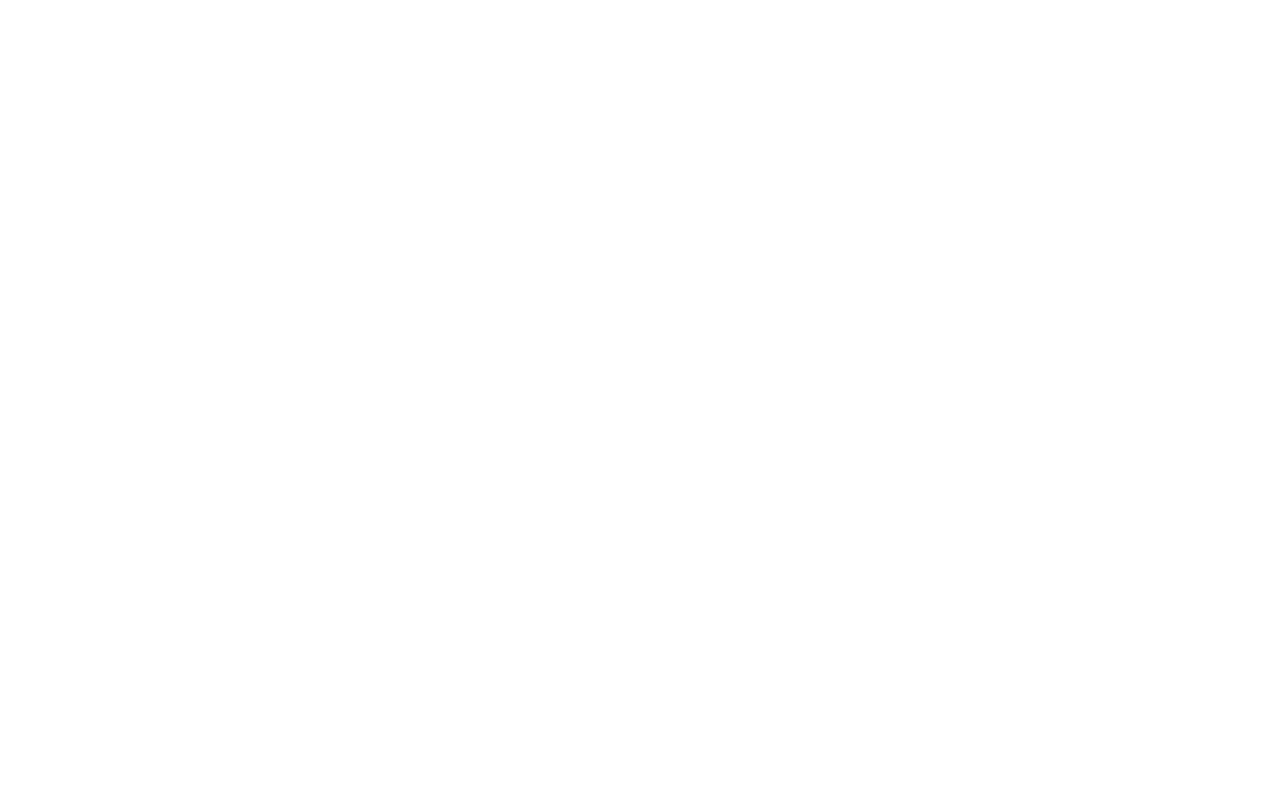
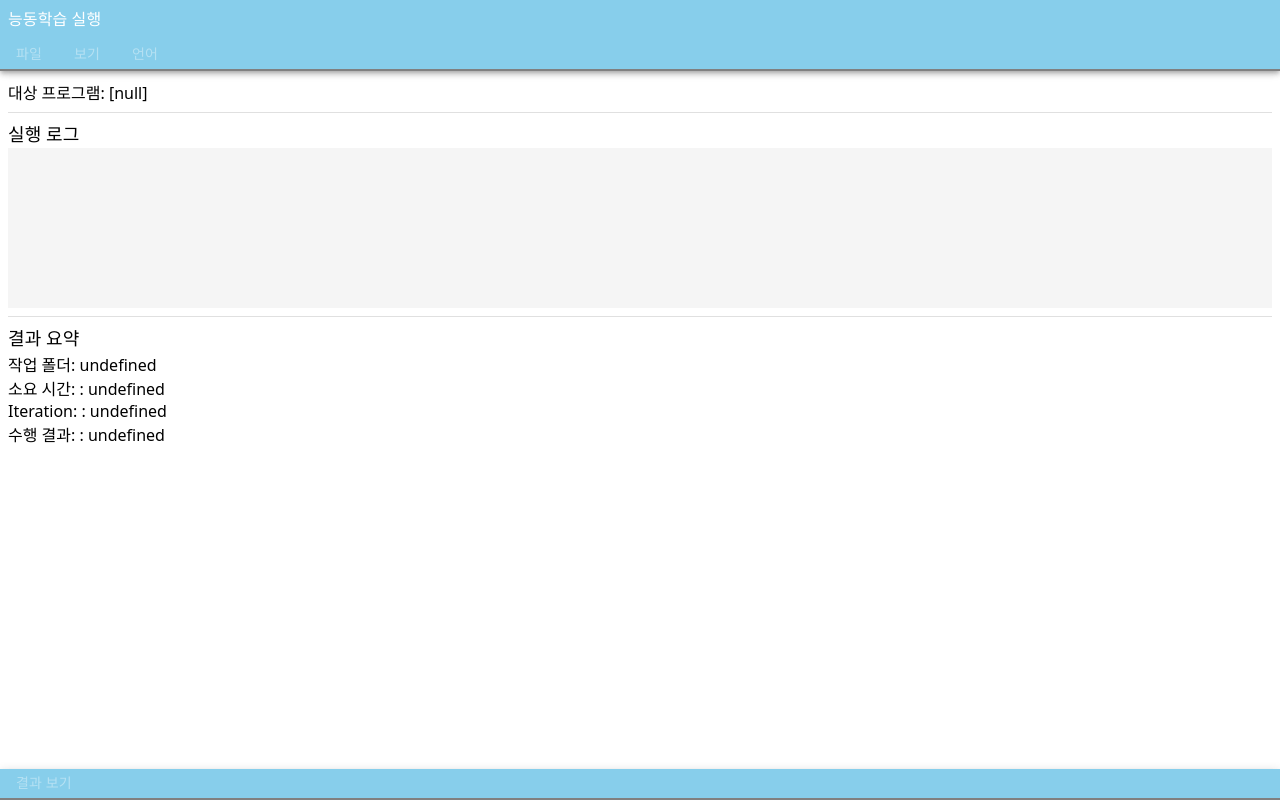
Before and after one commit to Khamax4mr/Staar-Web-Interface, a React (Create React App) app in the folder frontend/: page /run in a window 1280 px wide. Before the commit this address had no page. Built offline with nearby package versions, Linux system fonts and the light colour scheme.

Commit message:
능동 학습 실행 페이지 추가.

```diff
--- a/frontend/src/App.js
+++ b/frontend/src/App.js
@@ -3,6 +3,7 @@
 import {ProgramContextProvider} from './components/active-learn/ProgramContext';
 
 const BMSelector = lazy(() => import('./pages/BMSelector'));
+const ALRunner = lazy(() => import('./pages/ALRunner'));
 
 const App = () => (
   /* Github 페이지 배포 시 */
@@ -12,6 +13,7 @@
       <ProgramContextProvider>
         <Routes>
           <Route path='/' element={<BMSelector/>}/>
+          <Route path='/run' element={<ALRunner/>}/>
         </Routes>
       </ProgramContextProvider>
     </Suspense>
--- a/frontend/src/components/active-learn/MessageBox.js
+++ b/frontend/src/components/active-learn/MessageBox.js
@@ -1,4 +1,6 @@
 import {useProgramContext} from './ProgramContext';
+
+let null_message = '[null]';
 
 function BenchmarkDescriptionBox() {
   /* 선택한 벤치마크 설명 */
@@ -6,4 +8,38 @@
   return benchmarkDesc;
 }
 
-export {BenchmarkDescriptionBox};
+function TargetInfoBox() {
+  /* 선택한 벤치마크 경로. */
+  const {benchmarkPath} = useProgramContext();
+
+  let target_title = '대상 프로그램';
+  let path = null_message;
+  if (benchmarkPath.length > 0) path = benchmarkPath.join('/');
+  return (<LineBox title={target_title} data={path}/>);
+}
+
+function LogBox() {
+  let log_test_message = "";
+  return log_test_message;
+}
+
+function SummaryBox() {
+  let wd_title = "작업 폴더";
+  let time_title = "소요 시간: ";
+  let iter_title = "Iteration: ";
+  let result_title = "수행 결과: ";
+
+  return (
+  <div>
+    <div><LineBox title={wd_title}/></div>
+    <div><LineBox title={time_title}/></div>
+    <div><LineBox title={iter_title}/></div>
+    <div><LineBox title={result_title}/></div>
+  </div>);
+}
+
+function LineBox({title, data}) {
+  return (title + ': ' + data);
+}
+
+export {BenchmarkDescriptionBox, TargetInfoBox, LogBox, SummaryBox};
--- a/frontend/src/components/common/Menu.js
+++ b/frontend/src/components/common/Menu.js
@@ -1,3 +1,4 @@
+import {useNavigate} from 'react-router-dom';
 import {useProgramContext} from '../active-learn/ProgramContext';
 import {Bar, Button, Container, Title} from '../../layouts/Menu';
 
@@ -25,11 +26,13 @@
 function RunButton({name}) {
   /* 선택한 벤치마크 경로, 실행 가능성. */
   const {benchmarkPath, runnable} = useProgramContext();
+  const navigate = useNavigate();
 
   /* 버튼 클릭 시 동작. */
   const onClick = () => {
-    /* Todo: 실행 가능한 벤치마크를 선택하면 실행 페이지로 이동. */
+    /* 실행 가능한 벤치마크를 선택하면 실행 페이지로 이동. */
     if (runnable === true) {
+      navigate('/run');
       console.log('선택한 벤치마크:', benchmarkPath);
     }
   };
@@ -69,4 +72,14 @@
   );
 }
 
-export {HeaderSimpleMenu, FooterSelectMenu};
+function FooterRunnerMenu() {
+  return(
+    <Container sx={{top: 'auto', bottom: 0}}>
+      <Bar>
+        <ResultButton name='결과 보기'/>
+      </Bar>
+    </Container>
+  );
+}
+
+export {HeaderSimpleMenu, FooterSelectMenu, FooterRunnerMenu};
--- /dev/null
+++ b/frontend/src/pages/ALRunner.js
@@ -0,0 +1,25 @@
+import {HeaderSimpleMenu, FooterRunnerMenu} from '../components/common/Menu';
+import {Frame, Title, Container, ContainerDivider} from '../layouts/Frame';
+import {TargetInfoBox, LogBox, SummaryBox} from '../components/active-learn/MessageBox';
+
+export default function ALRunner() {
+  return(
+    <Frame>
+      <HeaderSimpleMenu name='능동학습 실행'/>
+        <Container>
+          <TargetInfoBox/>
+        </Container>
+        <ContainerDivider/>
+        <Title>실행 로그</Title>
+        <Container minHeight='160px' bgcolor='whitesmoke' overflow='hidden'>
+          <LogBox/>
+        </Container>
+        <ContainerDivider/>
+        <Title>결과 요약</Title>
+        <Container>
+          <SummaryBox/>
+        </Container>
+      <FooterRunnerMenu/>
+    </Frame>
+  );
+}
```
